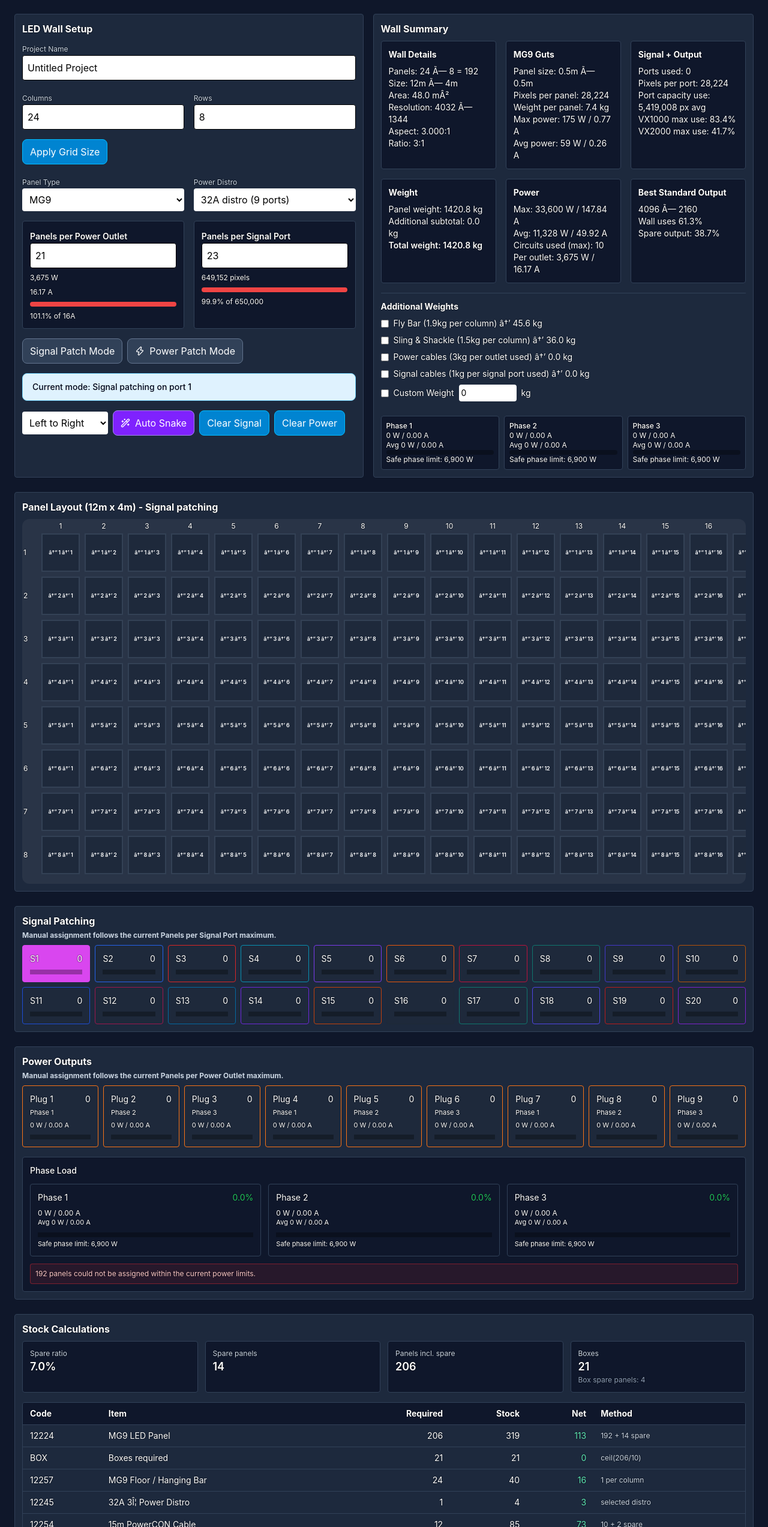
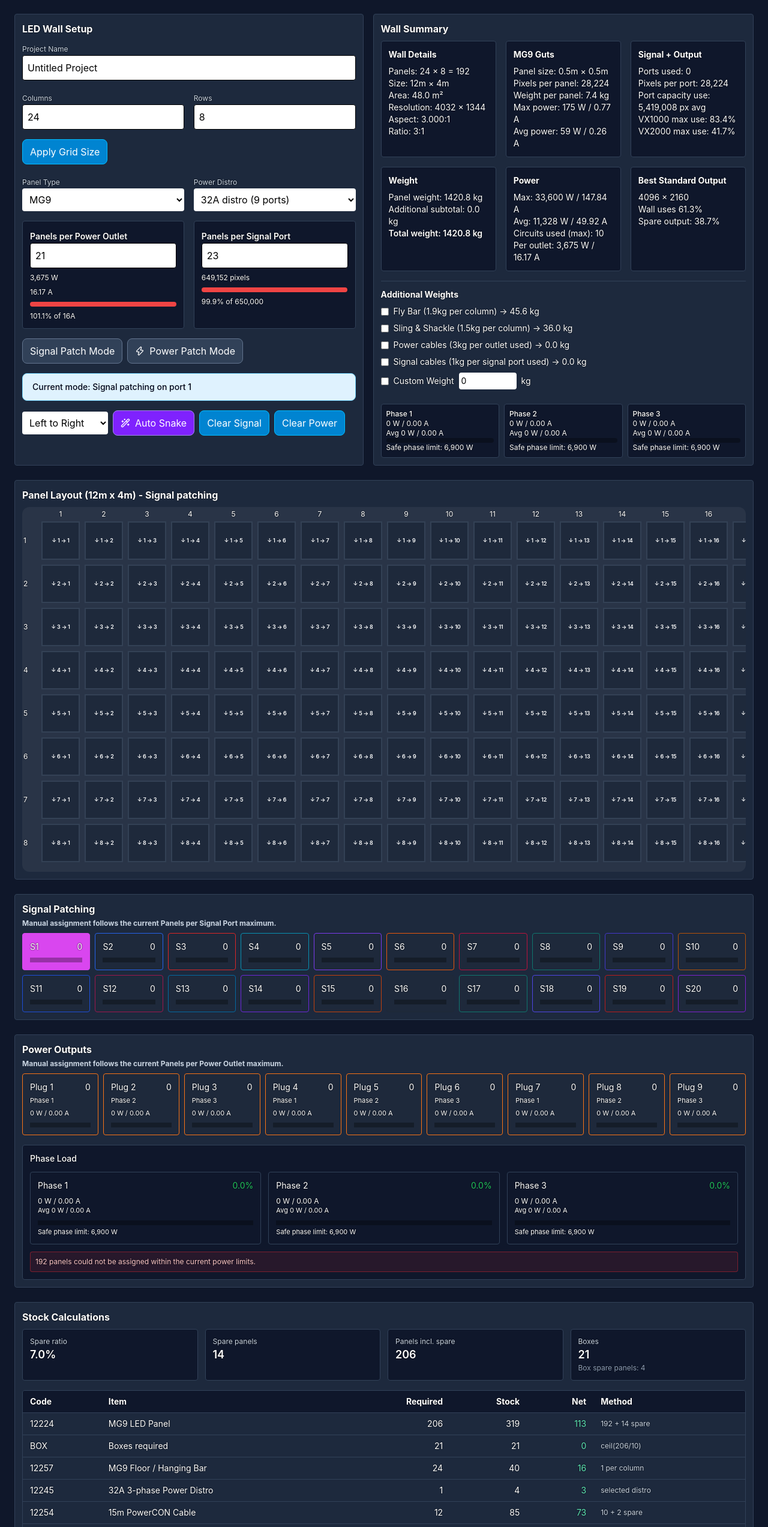
Before and after one commit to underdog1234/LED-Cabling-Web-App, a React (Vite) app: page / in a window 1280 px wide. Shown: the part 81-2626 px from the top of the page at 60% size. Built offline with nearby package versions, Linux system fonts and the light colour scheme.

Commit message:
Fix remaining symbol encoding issues

```diff
--- a/src/App.tsx
+++ b/src/App.tsx
@@ -571,7 +571,7 @@ export default function App() {
         { code: "12224", name: "MG9 LED Panel", required: totalPanelsWithSpare, stock: stock.panels ?? 0, net: (stock.panels ?? 0) - totalPanelsWithSpare, method: `${totalPanels} + ${sparePanels} spare` },
         { code: "BOX", name: "Boxes required", required: boxCount, stock: boxCount, net: 0, method: `ceil(${totalPanelsWithSpare}/${panel.defaults.panelsPerBox})` },
         { code: "12257", name: "MG9 Floor / Hanging Bar", required: cols, stock: stock.hangingBar ?? 0, net: (stock.hangingBar ?? 0) - cols, method: `1 per column` },
-        { code: powerDistro === "32A" ? "12245" : "12246", name: powerDistro === "32A" ? "32A 3Î¦ Power Distro" : "63A 3Î¦ Power Distro", required: Math.max(1, Math.ceil(powerPortsUsed / distro.portCount)), stock: powerDistro === "32A" ? stock.distro32 ?? 0 : stock.distro63 ?? 0, net: (powerDistro === "32A" ? stock.distro32 ?? 0 : stock.distro63 ?? 0) - Math.max(1, Math.ceil(powerPortsUsed / distro.portCount)), method: `selected distro` },
+        { code: powerDistro === "32A" ? "12245" : "12246", name: powerDistro === "32A" ? "32A 3-phase Power Distro" : "63A 3-phase Power Distro", required: Math.max(1, Math.ceil(powerPortsUsed / distro.portCount)), stock: powerDistro === "32A" ? stock.distro32 ?? 0 : stock.distro63 ?? 0, net: (powerDistro === "32A" ? stock.distro32 ?? 0 : stock.distro63 ?? 0) - Math.max(1, Math.ceil(powerPortsUsed / distro.portCount)), method: `selected distro` },
         { code: "12254", name: "15m PowerCON Cable", required: circuitsUsedMax + Math.ceil(circuitsUsedMax * panel.defaults.powerSpareRatio), stock: stock.powerCable15m ?? 0, net: (stock.powerCable15m ?? 0) - (circuitsUsedMax + Math.ceil(circuitsUsedMax * panel.defaults.powerSpareRatio)), method: `${circuitsUsedMax} + ${Math.ceil(circuitsUsedMax * panel.defaults.powerSpareRatio)} spare` },
         { code: "12263", name: "15m Signal Cable", required: signalPortsUsed + Math.ceil(signalPortsUsed * panel.defaults.signalSpareRatio), stock: stock.signalCable15m ?? 0, net: (stock.signalCable15m ?? 0) - (signalPortsUsed + Math.ceil(signalPortsUsed * panel.defaults.signalSpareRatio)), method: `${signalPortsUsed} + ${Math.ceil(signalPortsUsed * panel.defaults.signalSpareRatio)} spare` },
         { code: "12264", name: "MG9 Reinforcement Plate", required: Math.ceil(totalPanels * 0.86), stock: stock.reinforcementPlate ?? 0, net: (stock.reinforcementPlate ?? 0) - Math.ceil(totalPanels * 0.86), method: `sheet-style factor` },
@@ -583,7 +583,7 @@ export default function App() {
       { code: "12223", name: "MT Mesh Panel", required: totalPanelsWithSpare, stock: stock.panels ?? 0, net: (stock.panels ?? 0) - totalPanelsWithSpare, method: `${totalPanels} + ${sparePanels} spare` },
       { code: "BOX", name: "Boxes required", required: boxCount, stock: boxCount, net: 0, method: `ceil(${totalPanelsWithSpare}/${panel.defaults.panelsPerBox})` },
       { code: "12262", name: "MT Floor / Hanging Bar", required: cols, stock: stock.hangingBar ?? 0, net: (stock.hangingBar ?? 0) - cols, method: `1 per column` },
-      { code: powerDistro === "32A" ? "12245" : "12246", name: powerDistro === "32A" ? "32A 3Î¦ Power Distro" : "63A 3Î¦ Power Distro", required: Math.max(1, Math.ceil(powerPortsUsed / distro.portCount)), stock: powerDistro === "32A" ? stock.distro32 ?? 0 : stock.distro63 ?? 0, net: (powerDistro === "32A" ? stock.distro32 ?? 0 : stock.distro63 ?? 0) - Math.max(1, Math.ceil(powerPortsUsed / distro.portCount)), method: `selected distro` },
+      { code: powerDistro === "32A" ? "12245" : "12246", name: powerDistro === "32A" ? "32A 3-phase Power Distro" : "63A 3-phase Power Distro", required: Math.max(1, Math.ceil(powerPortsUsed / distro.portCount)), stock: powerDistro === "32A" ? stock.distro32 ?? 0 : stock.distro63 ?? 0, net: (powerDistro === "32A" ? stock.distro32 ?? 0 : stock.distro63 ?? 0) - Math.max(1, Math.ceil(powerPortsUsed / distro.portCount)), method: `selected distro` },
     ];
   }, [panel, panelType, totalPanelsWithSpare, totalPanels, sparePanels, boxCount, cols, powerDistro, powerPortsUsed, distro.portCount, circuitsUsedMax, signalPortsUsed]);
 
@@ -640,7 +640,7 @@ export default function App() {
 
     const drawArrowHead = (x1: number, y1: number, x2: number, y2: number, color: string) => {
       const angle = Math.atan2(y2 - y1, x2 - x1);
-      const size = 8;
+      const size = 12;
       ctx.fillStyle = color;
       ctx.beginPath();
       ctx.moveTo(x2, y2);
@@ -678,6 +678,7 @@ export default function App() {
       const color = PORT_COLORS[(Number(portId) - 1) % PORT_COLORS.length];
       ctx.strokeStyle = color;
       ctx.lineWidth = 4;
+      ctx.lineCap = "round";
       stat.path.forEach((cell, idx) => {
         if (idx === 0) return;
         const prev = stat.path[idx - 1];
@@ -701,6 +702,7 @@ export default function App() {
       if (path.length < 2) return;
       ctx.strokeStyle = POWER_COLOR;
       ctx.lineWidth = 4;
+      ctx.lineCap = "round";
       path.forEach((cell, idx) => {
         if (idx === 0) return;
         const prev = path[idx - 1];
@@ -1286,16 +1288,16 @@ export default function App() {
               <div className="grid gap-4 md:grid-cols-3">
                 <div className="rounded border border-slate-700 bg-slate-900 p-3">
                   <div className="mb-2 font-bold">Wall Details</div>
-                  <div>Panels: {cols} Ã— {rows} = {totalPanels}</div>
-                  <div>Size: {wallWidthM}m Ã— {wallHeightM}m</div>
-                  <div>Area: {formatNumber(wallWidthM * wallHeightM, 1)} mÂ²</div>
-                  <div>Resolution: {wallPixelW} Ã— {wallPixelH}</div>
+                  <div>Panels: {cols} × {rows} = {totalPanels}</div>
+                  <div>Size: {wallWidthM}m × {wallHeightM}m</div>
+                  <div>Area: {formatNumber(wallWidthM * wallHeightM, 1)} m²</div>
+                  <div>Resolution: {wallPixelW} × {wallPixelH}</div>
                   <div>Aspect: {aspectRatio}</div>
                   <div>Ratio: {ratioLabel}</div>
                 </div>
                 <div className="rounded border border-slate-700 bg-slate-900 p-3">
                   <div className="mb-2 font-bold">{panel.name} Guts</div>
-                  <div>Panel size: {panel.w}m Ã— {panel.h}m</div>
+                  <div>Panel size: {panel.w}m × {panel.h}m</div>
                   <div>Pixels per panel: {formatNumber(panelPixels)}</div>
                   <div>Weight per panel: {panel.weight} kg</div>
                   <div>Max power: {powerSpec.maxW} W / {powerSpec.maxA} A</div>
@@ -1329,7 +1331,7 @@ export default function App() {
                   <div className="mb-2 font-bold">Best Standard Output</div>
                   {bestResolution ? (
                     <>
-                      <div>{bestResolution[0]} Ã— {bestResolution[1]}</div>
+                      <div>{bestResolution[0]} × {bestResolution[1]}</div>
                       <div>Wall uses {formatNumber(((wallPixelW * wallPixelH) / (bestResolution[0] * bestResolution[1])) * 100, 1)}%</div>
                       <div>Spare output: {formatNumber(100 - ((wallPixelW * wallPixelH) / (bestResolution[0] * bestResolution[1])) * 100, 1)}%</div>
                     </>
@@ -1344,22 +1346,22 @@ export default function App() {
 
                 <label className="flex items-center gap-2">
                   <input type="checkbox" checked={includeFlyBar} onChange={() => setIncludeFlyBar(!includeFlyBar)} />
-                  <span>Fly Bar ({panel.defaults.flyBarWeight}kg per column) â†’ {flyBarWeight.toFixed(1)} kg</span>
+                  <span>Fly Bar ({panel.defaults.flyBarWeight}kg per column) → {flyBarWeight.toFixed(1)} kg</span>
                 </label>
 
                 <label className="flex items-center gap-2">
                   <input type="checkbox" checked={includeSling} onChange={() => setIncludeSling(!includeSling)} />
-                  <span>Sling &amp; Shackle ({panel.defaults.slingWeight}kg per column) â†’ {slingWeight.toFixed(1)} kg</span>
+                  <span>Sling &amp; Shackle ({panel.defaults.slingWeight}kg per column) → {slingWeight.toFixed(1)} kg</span>
                 </label>
 
                 <label className="flex items-center gap-2">
                   <input type="checkbox" checked={includePowerCable} onChange={() => setIncludePowerCable(!includePowerCable)} />
-                  <span>Power cables (3kg per outlet used) â†’ {powerCableWeight.toFixed(1)} kg</span>
+                  <span>Power cables (3kg per outlet used) → {powerCableWeight.toFixed(1)} kg</span>
                 </label>
 
                 <label className="flex items-center gap-2">
                   <input type="checkbox" checked={includeSignalCable} onChange={() => setIncludeSignalCable(!includeSignalCable)} />
-                  <span>Signal cables (1kg per signal port used) â†’ {signalCableWeight.toFixed(1)} kg</span>
+                  <span>Signal cables (1kg per signal port used) → {signalCableWeight.toFixed(1)} kg</span>
                 </label>
 
                 <div className="flex items-center gap-2">
@@ -1470,9 +1472,9 @@ export default function App() {
                         }}
                         className="flex cursor-pointer flex-col items-center justify-center gap-[2px] p-1 text-[9px] font-semibold leading-tight tracking-tight"
                       >
-                        <div>{`â†“ ${cell.y + 1} â†’ ${cell.x + 1}`}</div>
-                        {cell.assignedPort ? <div className="whitespace-nowrap">{`ðŸ”Œ P${cell.assignedPort} (${cell.sequence ?? "-"})`}</div> : null}
-                        {cell.assignedPowerPort ? <div className="whitespace-nowrap">{`âš¡ Plug ${cell.assignedPowerPort}`}</div> : null}
+                        <div>{`↓ ${cell.y + 1} → ${cell.x + 1}`}</div>
+                        {cell.assignedPort ? <div className="whitespace-nowrap">{`🔌 P${cell.assignedPort} (${cell.sequence ?? "-"})`}</div> : null}
+                        {cell.assignedPowerPort ? <div className="whitespace-nowrap">{`⚡ Plug ${cell.assignedPowerPort}`}</div> : null}
                       </div>
                     );
                   })}
```
